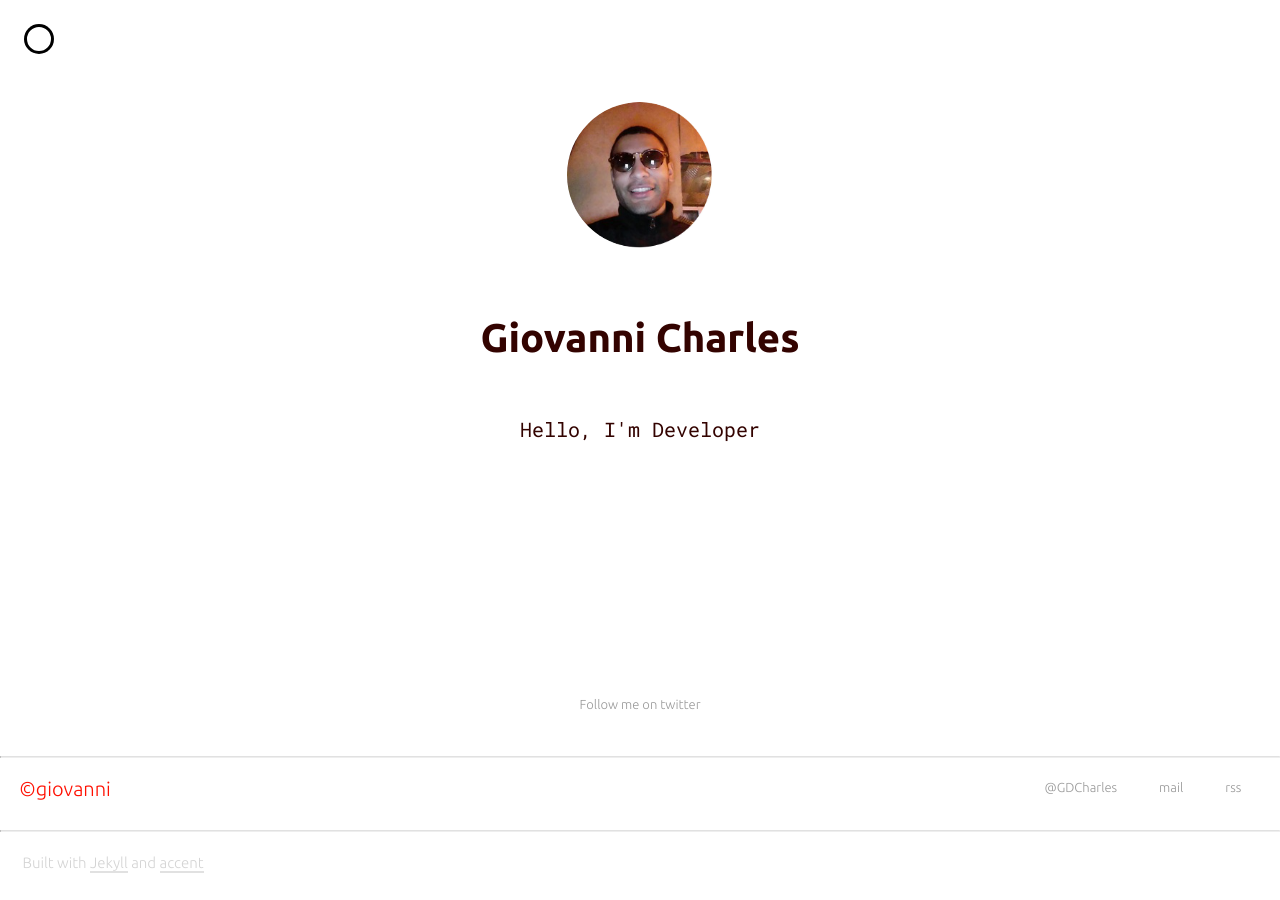
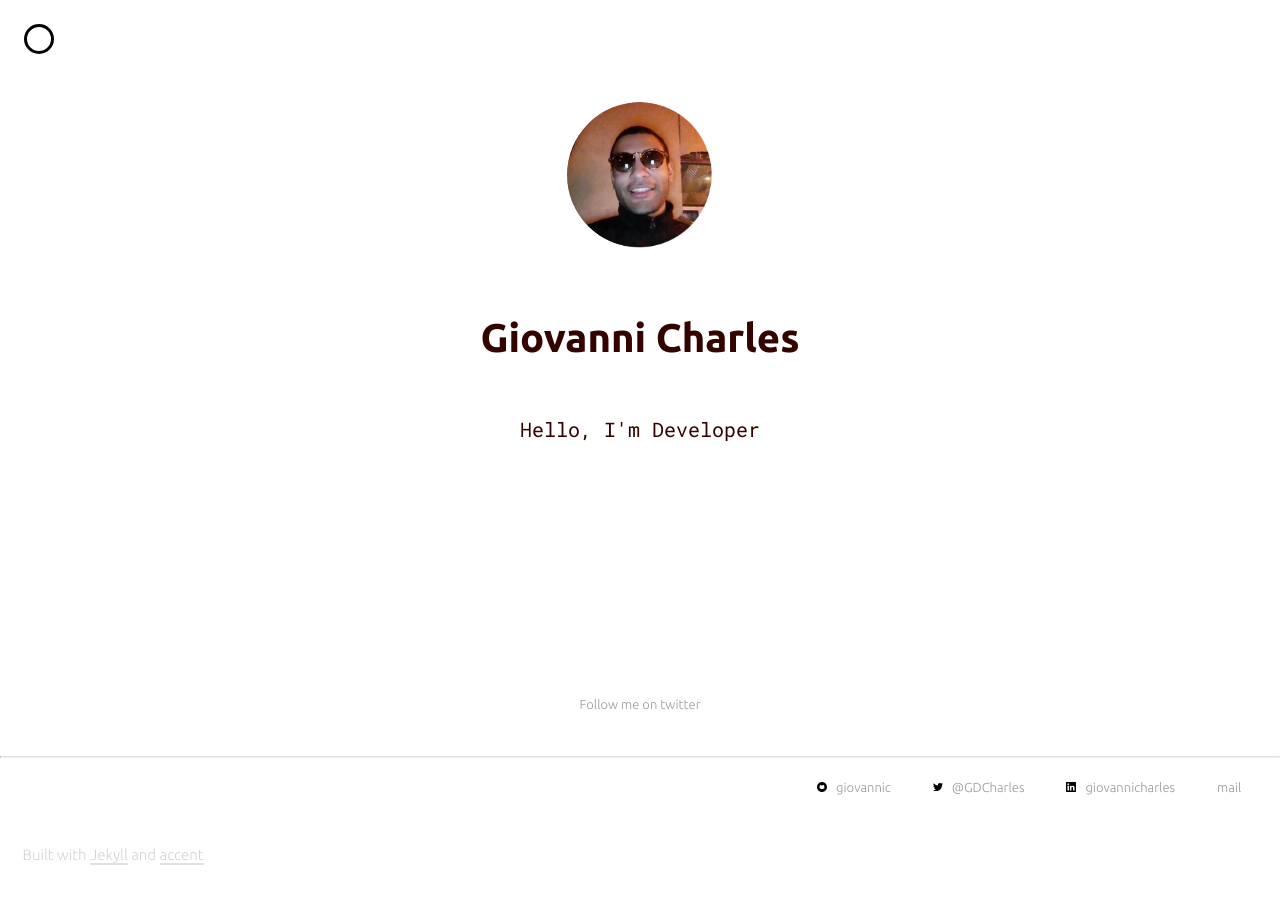
Before and after one commit to giovannic/giovannic.github.com, a Jekyll site: the page built from index.html, in a window 1280 px wide. Built offline with Jekyll 4.4.1, drawn with Linux system fonts in a browser that asks for light colours; nearby versions of some CDN libraries; the list of posts is cut into pages by our own code.

Commit message:
new footer

```diff
--- a/_config.yml
+++ b/_config.yml
@@ -41,6 +41,7 @@ about_footer: true
 
 twitter_username: GDCharles
 github_username: giovannic
+linkedin_username: giovannicharles
 facebook_id: giovanni.charles
 
 favicon: true
--- a/_includes/footer.html
+++ b/_includes/footer.html
@@ -10,27 +10,25 @@
 {% endif %}
 <hr />
 <div class="user-footer">
-        <div class="copyright alignable pull-left">
-            {% if site.copyright %}
-                <h2> &copy;{{ site.copyright }}</h2>
-            {% else %}
-                <h2> &copy;{{ site.title }}</h2>
-            {% endif %}
-        </div>
   <div class="alignable pull-right">
-            <a target="_blank" href="https://twitter.com/{{ site.twitter_username }}" class="button">
+    <a target="_blank" href="https://github.com/{{ site.github_username }}"
+      class="button social-button github-button">
+      {{ site.github_username }}
+    </a>
+    <a target="_blank" href="https://twitter.com/{{ site.twitter_username }}"
+      class="button social-button twitter-button">
       @{{ site.twitter_username }}
+    </a>
+    <a target="_blank" href="https://uk.linkedin.com/in/{{ site.linkedin_username }}"
+      class="button social-button linkedin-button">
+      {{ site.linkedin_username }}
     </a>
     <a href="mailto:{{ site.email }}" class="button">
       mail
     </a>
-            <a target="_blank" href="{{ site.url }}{{ site.baseurl }}/feed.xml" class="button">
-                rss
-            </a>
   </div>
 </div>
 <div style="clear:both"></div>
-    <hr />
 <div class="theme-footer">
   <p class="alignable pull-left" style="display: inline-block">
   Built with <a href="http://jekyllrb.com/" class="different-highlight underline">Jekyll</a> and <a href="http://ankitsultana.me/accent/" class="different-highlight underline">accent</a>
--- a/_sass/_style.scss
+++ b/_sass/_style.scss
@@ -294,3 +294,42 @@ hr {
     @media (max-width: $break-small) {
     }
 }
+
+/* Social buttons
+ * * * * * * * * * * */
+
+.social-button::before {
+  content: "";
+  position: relative;
+  left: 0;
+  display: inline-block;
+  width: 10px;
+  height: 10px;
+  margin: 0 6px 0 0;
+  background-color: black;
+}
+
+.social-button:hover::before {
+  background-color: white;
+}
+
+.github-button::before {
+  mask: url("../images/github.svg");
+  -webkit-mask: url("../images/github.svg");
+  mask-size: cover;
+  -webkit-mask-size: cover;
+}
+
+.twitter-button::before {
+  mask: url("../images/twitter.svg");
+  -webkit-mask: url("../images/twitter.svg");
+  mask-size: cover;
+  -webkit-mask-size: cover;
+}
+
+.linkedin-button::before {
+  mask: url("../images/linkedin.svg");
+  -webkit-mask: url("../images/linkedin.svg");
+  mask-size: cover;
+  -webkit-mask-size: cover;
+}
```
Also changed, not shown: images/github.svg (added), images/linkedin.svg (added), images/twitter.svg (added), 7 other files. Lines whose indentation alone changed are shown as unchanged.
